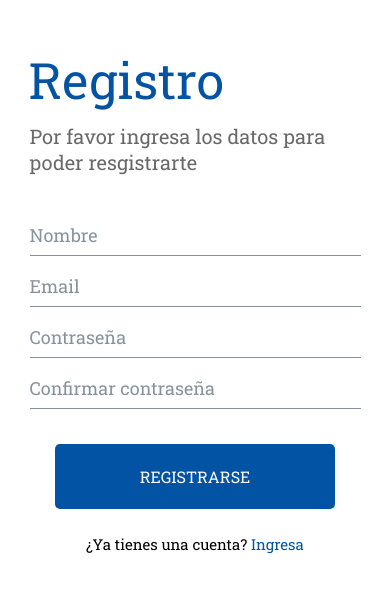
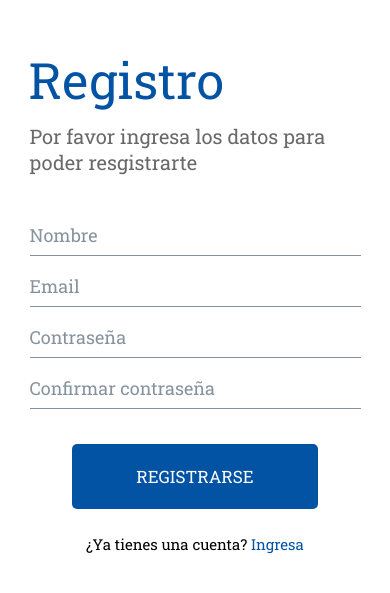
Before and after one commit to EnzoPae/react-native-registro-prueba, a React Native app: screen / in a window 390 px wide. Shown: the part 193-786 px from the top of the page. Built offline with nearby package versions, Linux system fonts and the light colour scheme.

Commit message:
Cambie demensiones de fuentes y elementos

```diff
--- a/src/components/MyButton.js
+++ b/src/components/MyButton.js
@@ -24,7 +24,7 @@ export default function MyButton({
 
   const btnStyles = {
     height: 65,
-    width: btnSize === "large" ? "80%" : btnSize === "medium" ? 210 : "auto",
+    width: btnSize === "large" ? "70%" : btnSize === "medium" ? 210 : "auto",
     justifyContent: "center",
     alignItems: "center",
     paddingHorizontal: 16,
@@ -44,7 +44,7 @@ export default function MyButton({
     style={btnStyles}
     onPress={onPress}
     >
-      <Text style={{ color: "#fff", fontSize: 16, fontFamily: 'roboto'}}>
+      <Text style={{ color: "#fff", fontSize: 17, fontFamily: 'roboto'}}>
         {label}
       </Text>
     </TouchableOpacity>
```
